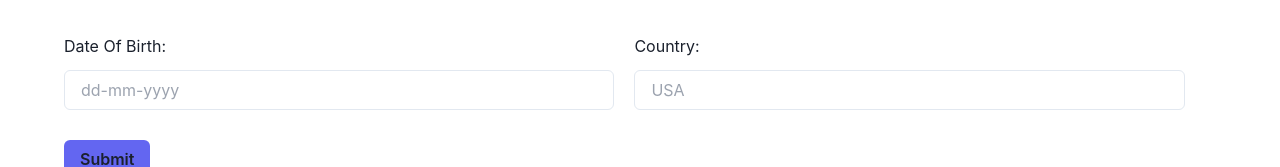
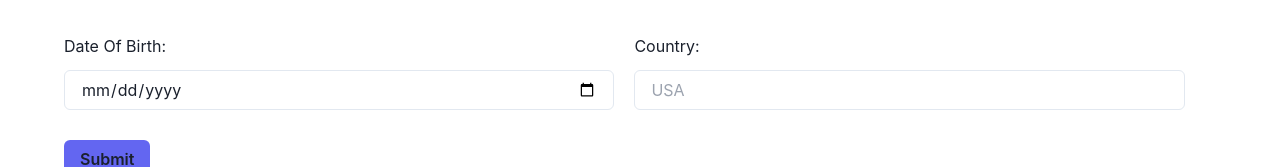
Before and after one commit to Zukashi/BookWormFront, a React (Create React App) app: page /edit/user/1 in a window 1280 px wide. Shown: the part 486-653 px from the top of the page. Built offline with nearby package versions, Linux system fonts and the light colour scheme; no server answers.

Commit message:
Can change date through input type date

```diff
--- a/src/components/Account/EditAccount.tsx
+++ b/src/components/Account/EditAccount.tsx
@@ -124,6 +124,7 @@ export const EditAccount = () => {
               <p className="mt-10 mb-3 inline-block">Country:</p>
               <Input  w='43vw' className='inline-block mr-5'  value={form.dateOfBirth}
                       placeholder="dd-mm-yyyy"
+                      type='date'
                       min="1997-01-01" max="2030-12-31"
                       size="md"
                       name='dateOfBirth'
```
